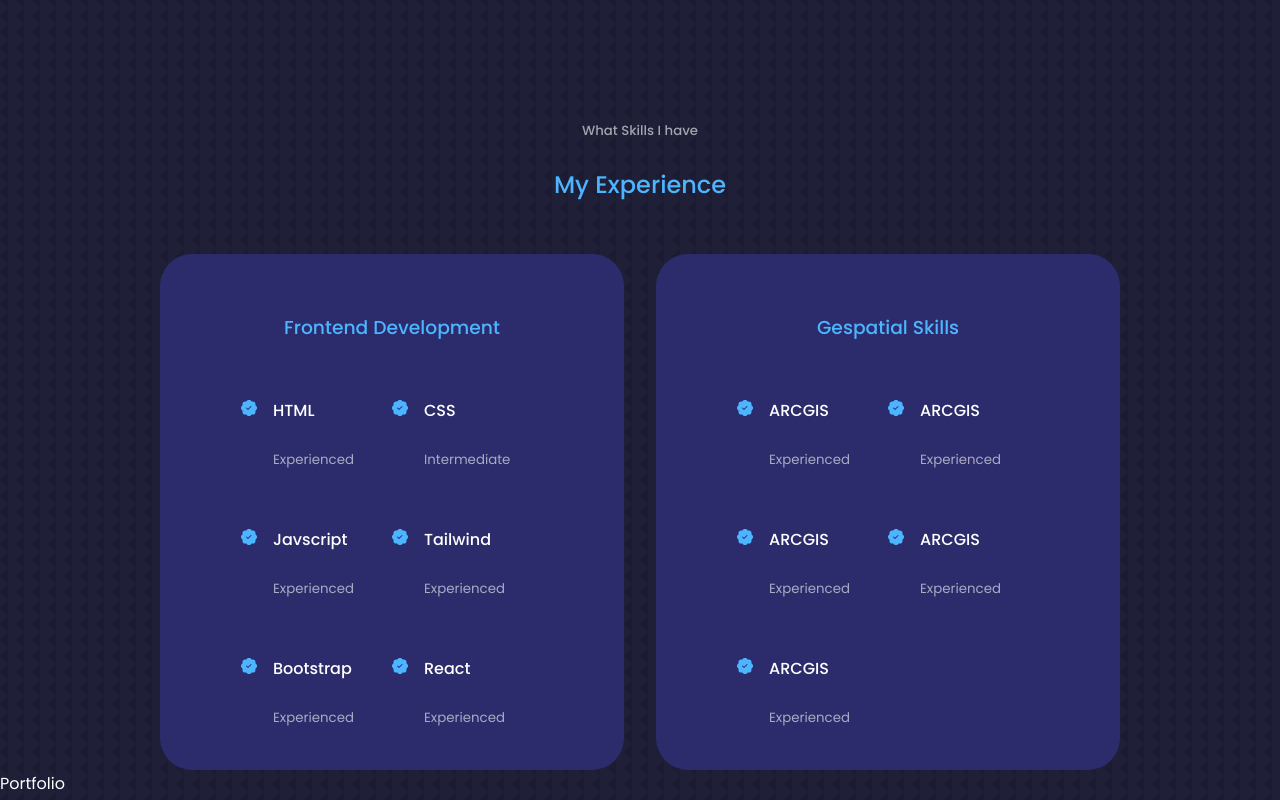
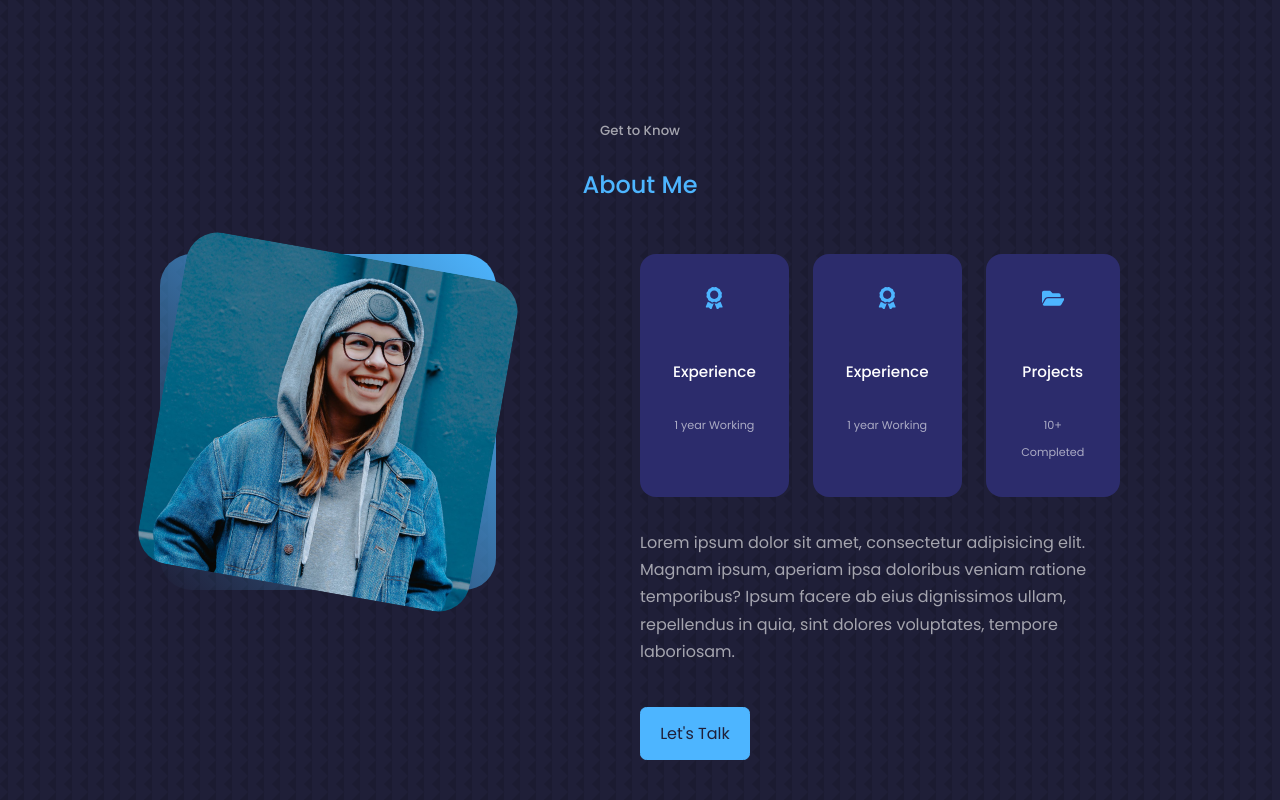
Before and after one commit to Ayooluwa45/My-Portfolio, a React (Create React App) app: page / in a window 1280 px wide. Shown: the part 920-1720 px from the top of the page. Built offline with nearby package versions, Linux system fonts and the light colour scheme.

Commit message:
New updates

```diff
--- a/src/App.js
+++ b/src/App.js
@@ -14,8 +14,9 @@ function App() {
     <Header/>
     <Nav/>
     <About/>
+    <Experience/>
   <Contact/>
-  <Experience/>
+
 
 
   <Portfolio/>
--- a/src/components/about/About.jsx
+++ b/src/components/about/About.jsx
@@ -1,11 +1,53 @@
-import React from 'react'
+import React from "react";
+import ME from "../../assets/me-about.jpg";
+import{FaAward} from 'react-icons/fa'
+import{FaFolderOpen} from 'react-icons/fa'
+import './About.css'
 
 function About() {
   return (
-    <section id='about'>
+    <section id="about">
+      <h5>Get to Know</h5>
+      <h2>About Me</h2>
 
+      <div className="container aboutContainer">
+        <div className="aboutMe">
+          <div className="aboutMeImage">
+            <img src={ME} alt="About Me" />
+          </div>
+        </div>
+
+        <div className="aboutContent">
+          <div className="aboutCards">
+            <article className="aboutCard">
+            <FaAward className="aboutIcons"/>
+               <h5>Experience</h5>
+               <small>1 year Working </small>
+            </article>
+
+            <article className="aboutCard">
+            <FaAward className="aboutIcons"/>
+               <h5>Experience</h5>
+               <small>1 year Working </small>
+            </article>
+
+            <article className="aboutCard">
+            <FaFolderOpen className="aboutIcons"/>
+               <h5>Projects</h5>
+               <small>10+ Completed </small>
+            </article>
+          </div>
+
+          <p>
+            Lorem ipsum dolor sit amet, consectetur adipisicing elit. Magnam ipsum, aperiam ipsa doloribus veniam ratione temporibus? Ipsum facere ab eius dignissimos ullam, repellendus in quia, sint dolores voluptates, tempore laboriosam.
+
+          </p>
+
+          <a href="#contact" className="btn btn-primary">Let's Talk</a>
+        </div>
+      </div>
     </section>
-  )
+  );
 }
 
-export default About
+export default About;
```
